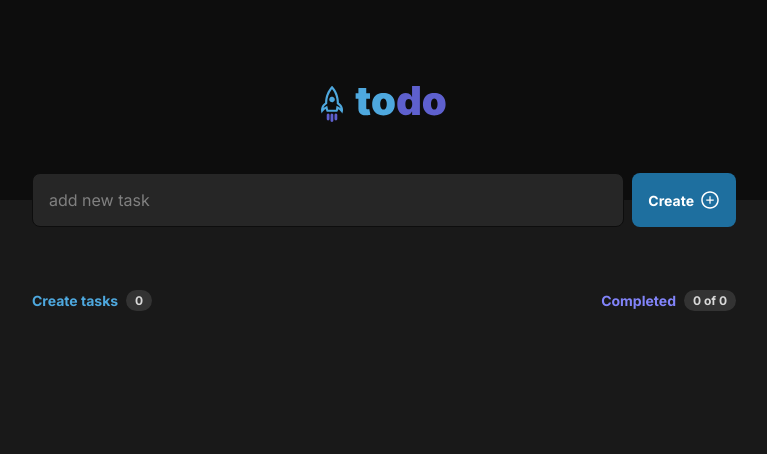
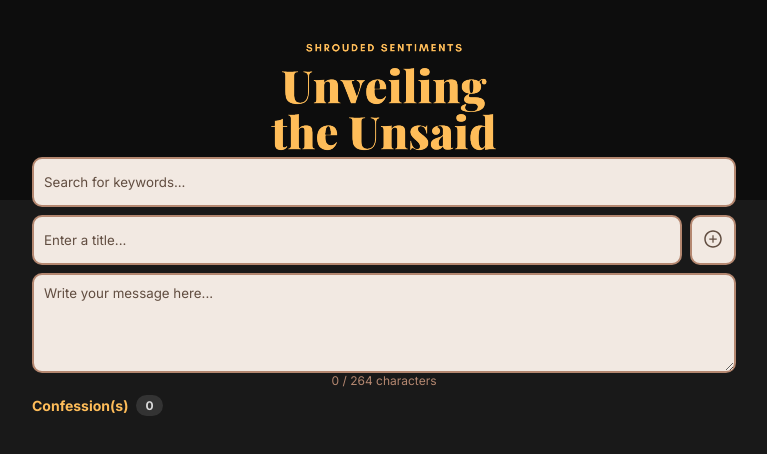
Before and after one commit to civarry/unsaid-project, a React (Vite) app: page / in a window 1280 px wide. Shown: the top 454 px of the page, without its empty margins (256-1023 px from the left). Built offline with nearby package versions, Linux system fonts and the light colour scheme.

Commit message:
added description and cards

```diff
--- a/src/App.jsx
+++ b/src/App.jsx
@@ -1,65 +1,61 @@
-import {Header} from './components/Header'
-import { Tasks } from './components/Tasks'
-import { useState } from 'react';
-import { useEffect } from 'react';
+import { Header } from "./components/Header";
+import { Tasks } from "./components/Tasks";
+import { useState } from "react";
+import { useEffect } from "react";
 
-const LOCAL_STORAGE_KEY = 'todo:savedTasks';
+const LOCAL_STORAGE_KEY = "todo:savedTasks";
 
 function App() {
   const [tasks, setTasks] = useState([]);
+  const [searchQuery, setSearchQuery] = useState("");
 
-  function loadSaveTasks(){
+  function loadSaveTasks() {
     const saved = localStorage.getItem(LOCAL_STORAGE_KEY);
     console.log(saved);
-    if(saved){
+    if (saved) {
       setTasks(JSON.parse(saved));
     }
   }
 
   useEffect(() => {
     loadSaveTasks();
-  }, [])
+  }, []);
 
-  function setTaskAndSave(newTasks){
+  function setTaskAndSave(newTasks) {
     setTasks(newTasks);
     localStorage.setItem(LOCAL_STORAGE_KEY, JSON.stringify(newTasks));
   }
 
-  function addTask(taskTitle){
+  function handleSearch(query) {
+    setSearchQuery(query);
+  }
+
+  function addTask(taskTitle, taskDescription) {
     setTaskAndSave([
       ...tasks,
       {
         id: crypto.randomUUID(),
         title: taskTitle,
-        isCompleted: false
-      }
+        description: taskDescription,
+      },
     ]);
   }
 
-  function deleteTaskById(taskId){
-    const newTasks = tasks.filter(task => task.id !== taskId);
+  function deleteTaskById(taskId) {
+    const newTasks = tasks.filter((task) => task.id !== taskId);
     setTaskAndSave(newTasks);
-  }
-
-  function toggleTaskCompletedByID(taskId){
-    const newTask = tasks.map(task => {
-      if(task.id === taskId){
-        return {
-          ...task,
-          isCompleted: !task.isCompleted
-        }
-      }
-      return task;
-    });
-    setTaskAndSave(newTask);
   }
 
   return (
     <>
-      <Header onAddTask={addTask}/>
-      <Tasks tasks={tasks} onDelete={deleteTaskById} onComplete={toggleTaskCompletedByID}/>
+      <Header onAddTask={addTask} onSearch={handleSearch} />
+      <Tasks
+        tasks={tasks}
+        onDelete={deleteTaskById}
+        searchQuery={searchQuery}
+      />
     </>
-  )
+  );
 }
 
-export default App
+export default App;
--- a/src/components/Header/header.module.css
+++ b/src/components/Header/header.module.css
@@ -9,40 +9,72 @@
 
 .newTaskForm {
   position: absolute;
-  height: 54px;
-  bottom: -27px;
+  bottom: -188px;
   width: 100%;
   max-width: 736px;
   display: flex;
+  flex-direction: column; /* Updated: Make it a column layout */
+  align-items: flex-start; /* Updated: Align items to the start */
   gap: 8px;
   padding: 0 1rem;
 }
 
-.newTaskForm input {
-  height: 100%;
-  flex: 1;
-  color: #fff;
-  background: #262626;
-  border: 1px solid #0D0D0D;
-  border-radius: 8px;
-  padding: 0 16px;
-  font-size: 16px;
+
+.formHeader{
+  display: flex;
+  width: 100%;
+  align-items: center;
+  justify-content: space-around;
+}
+.formTextArea{
+  display: flex;
+  flex-wrap: wrap;
+  width: 100%;
+  align-items: center;
+  justify-content: space-around;
 }
 
-.newTaskForm input::placeholder {
-  color: #808080;
+input{
+  height: 50px;
+  width: 100%;
+  padding: 10px;
+}
+.addButton{
+  height: 50px;
+  width: 50px;
+  margin-left: 8px;
+  background-color: #f2e9e2;
+  border: 2px solid #b48770;
+  color: #614d40;
+  border-radius: 10px;
+}
+button:hover{
+  cursor: pointer;
+  background-color: #614d40;
+  color: #f2e9e2;
+}
+textarea{
+  width: 100%;
+  height: 100px;
+  padding: 10px;
+}
+.search,
+textarea,
+.formHeader input{
+  background-color: #f2e9e2;
+  border: 2px solid #b48770;
+  color: #614d40;
+  border-radius: 10px;
 }
 
-.newTaskForm button {
-  height: 100%;
-  padding: 0 16px;
-  background: #1E6F9F;
-  color: #fff;
-  border: none;
-  border-radius: 8px;
-  display: flex;
-  align-items: center;
-  gap: 6px;
-  font-weight: 700;
-  font-size: 14px;
+.search::placeholder,
+textarea::placeholder,
+.formHeader input::placeholder {
+  color: #614d40;
 }
+.characterCounter {
+  bottom: 4px;
+  left: 4px;
+  font-size: 12px;
+  color: #b48770;
+}
--- a/src/components/Header/index.jsx
+++ b/src/components/Header/index.jsx
@@ -1,32 +1,74 @@
-import todoLogo from '../../assets/Logo.svg'
-import { AiOutlinePlusCircle } from 'react-icons/ai';
-import styles from './header.module.css';
-import { useState } from 'react';
+import todoLogo from "../../assets/Logo.png";
+import { AiOutlinePlusCircle } from "react-icons/ai";
+import styles from "./header.module.css";
+import { useState } from "react";
 
-export function Header({onAddTask}) {
-  const [title, setTitle] = useState('');
+export function Header({ onAddTask, onSearch }) {
+  const [title, setTitle] = useState("");
+  const [description, setDescription] = useState("");
+  const [characterCount, setCharacterCount] = useState(0);
 
-  function handleSubmit(event){
+  function handleSubmit(event) {
     event.preventDefault();
-    onAddTask(title);
-    setTitle('');
+    onAddTask(title, description);
+    setTitle("");
+    setDescription("");
+    setCharacterCount(0);
   }
 
-  function onChangeTitle(event){
+  const handleSearch = (event) => {
+    const query = event.target.value;
+    onSearch(query);
+  };
+
+  function onChangeTitle(event) {
     setTitle(event.target.value);
+  }
+
+  function onChangeDescription(event) {
+    const text = event.target.value;
+    if (text.length <= 264) {
+      setDescription(text);
+      setCharacterCount(text.length);
+    }
   }
 
   return (
     <header className={styles.header}>
       <img src={todoLogo} alt="" />
-
       <form onSubmit={handleSubmit} className={styles.newTaskForm}>
-        <input placeholder='add new task' type='text' value={title} onChange={onChangeTitle}/>
-        <button>Create
-          <AiOutlinePlusCircle size={20}/>
-        </button>
+        <input
+          className={styles.search}
+          type="text"
+          placeholder="Search for keywords..."
+          onChange={handleSearch}
+        />
+        <div className={styles.formHeader}>
+          <input
+            id="title"
+            placeholder="Enter a title..."
+            type="text"
+            value={title}
+            onChange={onChangeTitle}
+          />
+          <button className={styles.addButton}>
+            <AiOutlinePlusCircle size={20} />
+          </button>
+        </div>
+        <div className={styles.formTextArea}>
+          <textarea
+            id="description"
+            placeholder="Write your message here..."
+            type="text"
+            value={description}
+            onChange={onChangeDescription}
+            maxLength={264}
+          />
+          <div className={styles.characterCounter}>
+            {characterCount} / 264 characters
+          </div>
+        </div>
       </form>
-
     </header>
-  )
+  );
 }
--- a/src/components/Task/index.jsx
+++ b/src/components/Task/index.jsx
@@ -1,16 +1,37 @@
-import styles from './task.module.css';
-import { TbTrash } from 'react-icons/tb';
-import {BsFillCheckCircleFill} from 'react-icons/bs';
-export function Task({task, onComplete, onDelete}){
+import styles from "./task.module.css";
+import { TbTrash } from "react-icons/tb";
+import { FiMail } from "react-icons/fi";
+// import { BsFillCheckCircleFill } from "react-icons/bs";
+export function Task({ task, onDelete }) {
   return (
     <div className={styles.task}>
-      <button className={styles.checkContainer} onClick={() => onComplete(task.id)}>
-        {task.isCompleted ? <BsFillCheckCircleFill/> : <div />}
-      </button>
-      <p className={task.isCompleted ? styles.textCompleted : ""}>{task.title}</p>
-      <button className={styles.deleteButton} onClick={() => onDelete(task.id)}>
-        <TbTrash size={20} />
-      </button>
+      {/* This is the new layout */}
+      <div className={styles.cardContainer}>
+        <div className={styles.cardHeader}>
+          <div className={styles.abcStyle}>
+            <span>ABC</span>
+          </div>
+          <span>To: {task.title}</span>
+          <i>
+            <FiMail size={20} />
+          </i>
+        </div>
+        <div className={styles.cardBody}>
+          <div className={styles.cardDescription}>
+            <p>{task.description}</p>
+          </div>
+          <div className={styles.cardFooter}>
+            <span>#unsaidfeelings</span>
+          </div>
+          <br />
+        </div>
+        <button
+          className={styles.deleteButton}
+          onClick={() => onDelete(task.id)}
+        >
+          <TbTrash size={20} />
+        </button>
+      </div>
     </div>
-  )
+  );
 }
--- a/src/components/Task/task.module.css
+++ b/src/components/Task/task.module.css
@@ -1,49 +1,87 @@
-.task {
+*{
+  margin: 0;
+  padding: 0;
+  box-sizing: border-box;
+  /* outline: 1px solid red; */
+}
+.cardContainer{
+  display: flex;
+  flex-wrap: wrap;
+  justify-content: center;
+  align-items: top;
+  margin: 10px auto;
+  width: 345px;
+  background-color: #FFFFFE;
+  border: 3px solid #AB9081;
+}
+.cardHeader{
+  display: flex;
+  flex-direction: row;
+  justify-content: left;
   width: 100%;
-  background: #262626;
-  border: 1px solid #333333;
-  padding: 16px;
-  border-radius: 8px;
+  background-color: #F3E8E5;
+  border-bottom: 3px solid #AB9081;
+  height: 32px;
+}
+.abcStyle span{
+  background-color: #AB9081;
+  color: #5E4F42;
+  font-weight: bold;
+  font-size: 24px;
+  padding:2px;
+  height: 30px;
+}
+.cardHeader span{
+  font-size: 24px;
+  color: #5E4F42;
+  padding: 2px;
+  width: 100%;
+}
+.cardHeader i{
+  font-size: 27px;
+  color: #5E4F42;
+  padding-right: 3px;
+}
+.cardBody{
   display: flex;
-  align-items: center;
+  flex-direction: column;
   justify-content: space-between;
-  gap: 12px;
+  padding: 10px 10px 0px 10px;
+  width: 100%;
+  height: 100%;
+}
+.cardDescription{
+  width: 100%;
+  background-color: #F3E8E5;
+  padding: 10px;
+  height:auto;
+}
+.cardDescription p{
+  font-size: 24px;
+  color: #5E4F42;
+  padding: 2px;
+}
+.cardFooter{
+  display: flex;
+  flex-direction: row;
+  justify-content: space-around;
+  width: 100%;
+}
+.cardFooter span{
+  font-size: 24px;
+  color: #5E4F42;
+  margin-top: 11px;
 }
 
-.task p {
-  font-size: 14px;
-  line-height: 19px;
-  color: #F2F2F2;
-  margin-right: auto;
+
+.deleteButton{
+  background-color: #AB9081;
+  width: 100%;
+  height: 50px;
+  color: #5E4F42;
+  font-weight: bold;
+  font-size: 24px;
+  border: none;
+  cursor: pointer;
+  padding: 10px;
 }
-
-p.textCompleted {
-  color: #808080;
-  text-decoration: line-through;
-}
-
-.checkContainer {
-  width: 18px;
-  height: 18px;
-  background: none;
-  border: none;
-}
-
-.checkContainer div {
-  width: 100%;
-  height: 100%;
-  border-radius: 999px;
-  border: 2px solid #4EA8DE;
-}
-
-.checkContainer svg {
-  width: 100%;
-  height: 100%;
-  color: #5E60CE;
-}
-
-.deleteButton {
-  background: none;
-  border: none;
-  color: #808080;
-}
--- a/src/components/Tasks/index.jsx
+++ b/src/components/Tasks/index.jsx
@@ -1,25 +1,27 @@
-import { Task } from '../Task';
-import styles from './tasks.module.css';
+import { Task } from "../Task";
+import styles from "./tasks.module.css";
 
-export function Tasks({tasks, onComplete, onDelete}){
+export function Tasks({ tasks, onDelete, searchQuery }) {
+  const filteredTasks = tasks.filter(
+    (task) =>
+      task.title.toLowerCase().includes(searchQuery.toLowerCase()) ||
+      task.description.toLowerCase().includes(searchQuery.toLowerCase())
+  );
+
   const taskQuantity = tasks.length;
-  const completedTask = tasks.filter(task => task.isCompleted).length;
   return (
     <section className={styles.tasks}>
       <header className={styles.header}>
         <div>
-          <p>Create tasks</p>
-          <span>{taskQuantity
-          }</span>
-        </div>
-        <div>
-          <p className={styles.textPurple}>Completed</p>
-          <span>{completedTask} of {taskQuantity}</span>
+          <p>Confession(s)</p>
+          <span>{taskQuantity}</span>
         </div>
       </header>
       <div className={styles.list}>
-        {tasks.map(task => <Task key={task.id} task={task} onComplete={onComplete} onDelete={onDelete}/>)}
+        {filteredTasks.map((task) => (
+          <Task key={task.id} task={task} onDelete={onDelete} />
+        ))}
       </div>
     </section>
-  )
+  );
 }
--- a/src/components/Tasks/tasks.module.css
+++ b/src/components/Tasks/tasks.module.css
@@ -2,7 +2,7 @@
   width: 100%;
   max-width: 736px;
   margin: 0 auto;
-  margin-top: 90px;
+  margin-top: 195px;
   padding: 0 1rem;
 }
 
@@ -20,13 +20,9 @@
 }
 
 .header p {
-  color: #4EA8DE;
+  color: #ffbd59;
   font-size: 14px;
   font-weight: 700;
-}
-
-.textPurple {
-  color: #8284FA !important;
 }
 
 .header span {
@@ -41,5 +37,4 @@
 .list {
   display: flex;
   flex-direction: column;
-  gap: 12px;
 }
```
Also changed, not shown: src/assets/Logo.png (added).
